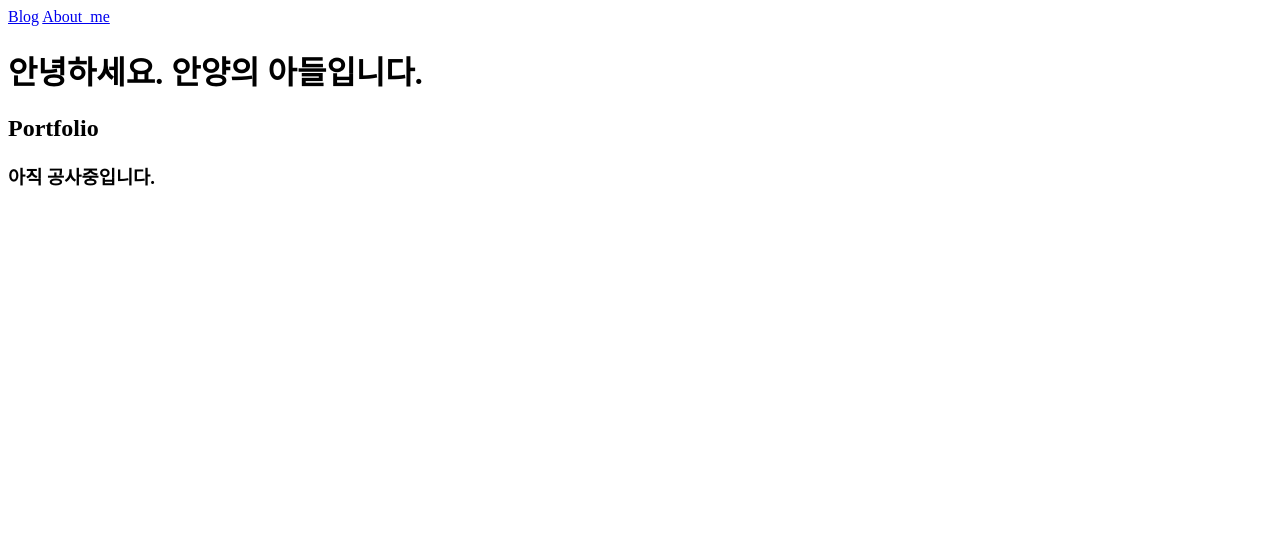
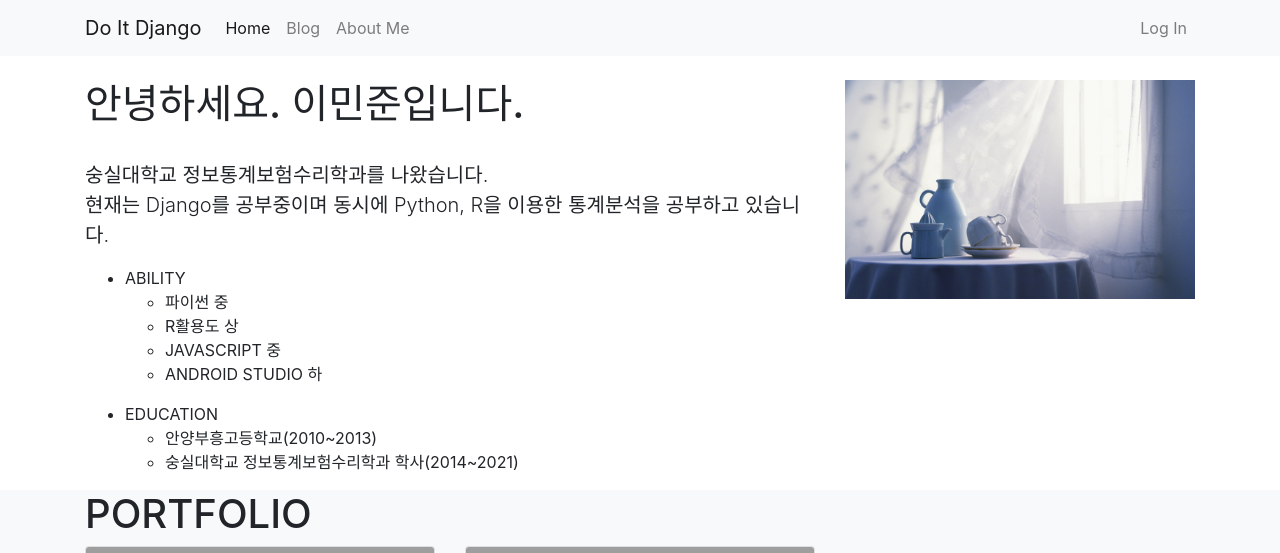
Before and after one commit to leeAmaan/do_it_django_a_to_z, a Django app: template single_pages/templates/single_pages/about_me.html in a window 1280 px wide. Shown: the top 553 px of the page. Before the commit the page ends 186 px from the top, so only its background shows below. Run offline with Django 3.2, Linux system fonts and the light colour scheme; the template is opened without the code that fills it, so the values that code supplies are empty; parts of the project's set-up code (start-up, migrations or seed data) failed here and were passed over; some libraries are stand-ins or nearby versions; grey boxes are pictures that could not be loaded.

```diff
--- /dev/null
+++ b/single_pages/static/single_pages/css/about_me.css
@@ -0,0 +1,3 @@
+.margin-for-footer {
+    margin-bottom: 130px;
+}
--- a/single_pages/templates/single_pages/about_me.html
+++ b/single_pages/templates/single_pages/about_me.html
@@ -1,20 +1,142 @@
 <!DOCTYPE html>
+{% load static %}
 <html lang="ko">
 <head>
     <meta charset="UTF-8">
-    <title>개발자겸 분석가 안양의 아들입니다.</title>
+    <title> About MinJoon </title>
+    <link rel="stylesheet" href="{% static 'blog/bootstrap/bootstrap.min.css' %}" media="screen">
+    <link rel="stylesheet" href="{% static 'single_pages/css/about_me.css' %}" media="screen">
+
+    <script src="https://kit.fontawesome.com/726bbd6862.js" crossorigin="anonymous"></script>
+
 </head>
 <body>
+{% include 'blog/navbar.html' %}
+<section>
+    <div class="container mt-4">
+        <div class="row">
+            <div class="col-lg-8">
+                <h1>안녕하세요. 이민준입니다.</h1>
+                <br/>
+                <p class="lead">
+                    숭실대학교 정보통계보험수리학과를 나왔습니다.<br/>
+                    현재는 Django를 공부중이며 동시에 Python, R을 이용한 통계분석을 공부하고 있습니다.<br/>
+                </p>
 
-<nav>
-  <a href="/blog/">Blog</a>
-  <a href="/about_me/">About_me</a>
-</nav>
-
-<h1>안녕하세요. 안양의 아들입니다.</h1>
-<h2>Portfolio</h2>
-<h3>아직 공사중입니다.</h3>
+                <ul>
+                    <li>ABILITY</li>
+                    <ul>
+                        <li>파이썬 중</li>
+                        <li>R활용도 상</li>
+                        <li>JAVASCRIPT 중</li>
+                        <li>ANDROID STUDIO 하</li>
+                    </ul>
+                </ul>
 
 
+                <ul>
+                    <li>EDUCATION</li>
+                    <ul>
+                        <li>안양부흥고등학교(2010~2013) </li>
+                        <li>숭실대학교 정보통계보험수리학과 학사(2014~2021)</li>
+                    </ul>
+                </ul>
+
+
+
+
+            </div>
+            <div class="col-lg-4">
+                <img class="img-fluid" src="{% static 'single_pages/images/cup.jpg' %}">
+            </div>
+        </div>
+    </div>
+</section>
+
+
+
+
+<section class="bg-light margin-for-footer">
+    <div class="container">
+        <div class="row">
+            <div class="col-12">
+                <h1>PORTFOLIO</h1>
+            </div>
+        </div>
+        <div class="row">
+            <div class="col-lg-4">
+                <div class="card" data-toggle="modal" data-target="#machine">
+                    <img class="card-img-top" src="{% static 'single_pages/images/' %}">
+                    <div class="card-body">
+                        <h5 class="card-title">파이썬으로 웹개발하기[]</h5>
+                        <p>Django를 통한 파이썬 웹개발 연습을 하고 있습니다.   </p>
+                    </div>
+                </div>
+            </div>
+
+
+            <div class="col-lg-4">
+                <div class="card" data-toggle="modal" data-target="#pycon">
+                    <img class="card-img-top" src="{% static 'single_pages/images/' %}">
+                    <div class="card-body">
+                        <h5 class="card-title">통계공부 [PYCON2017]</h5>
+                        <p>Django를 통한 파이썬 웹개발 연습을 하고 있습니다.   </p>
+                    </div>
+                </div>
+            </div>
+
+
+
+
+
+        </div>
+    </div>
+</section>
+
+<!-- Modal -->
+<div class="modal fade" id="machine2020" tabindex="-1" role="dialog" aria-labelledby="machine2020ModalLabel" aria-hidden="true">
+    <div class="modal-dialog modal-lg" role="document">
+        <div class="modal-content">
+            <div class="modal-header">
+                <h5 class="modal-title" id="pycon2017ModalLabel">파이썬으로 통계업무 자동화하기</h5>
+                <button type="button" class="close" data-dismiss="modal" aria-label="Close">
+                    <span aria-hidden="true">&times;</span>
+                </button>
+            </div>
+            <div class="modal-body">
+                <div class="row">
+                    <div class="col-lg-7">
+                        <img class="img-fluid" src="{% static 'single_pages/images/pycon_sy_2017.png' %}">
+                    </div>
+                    <div class="col-lg-5">
+                        <p>Python, Django, Pandas, python-docx로 통계업무 자동화한 내용을 파이콘에서 발표했습니다.</p>
+                    </div>
+                </div>
+            </div>
+            <div class="modal-footer">
+                <button type="button" class="btn btn-secondary" data-dismiss="modal">Close</button>
+            </div>
+        </div>
+    </div>
+</div>
+
+
+
+
+
+
+<div class="fixed-bottom">
+    {% include 'blog/footer.html' %}
+</div>
+
+<script src="https://code.jquery.com/jquery-3.4.1.slim.min.js"
+        integrity="sha384-J6qa4849blE2+poT4WnyKhv5vZF5SrPo0iEjwBvKU7imGFAV0wwj1yYfoRSJoZ+n"
+        crossorigin="anonymous"></script>
+<script src="https://cdn.jsdelivr.net/npm/popper.js@1.16.0/dist/umd/popper.min.js"
+        integrity="sha384-Q6E9RHvbIyZFJoft+2mJbHaEWldlvI9IOYy5n3zV9zzTtmI3UksdQRVvoxMfooAo"
+        crossorigin="anonymous"></script>
+<script src="https://stackpath.bootstrapcdn.com/bootstrap/4.4.1/js/bootstrap.min.js"
+        integrity="sha384-wfSDF2E50Y2D1uUdj0O3uMBJnjuUD4Ih7YwaYd1iqfktj0Uod8GCExl3Og8ifwB6"
+        crossorigin="anonymous"></script>
 </body>
 </html>
```
Also changed, not shown: do_it_django_prj/settings.py (+10 -3 lines), docker-compose.yml (added, +12 -0 lines), requirements.txt (added, +40 -0 lines), 2 other files.
